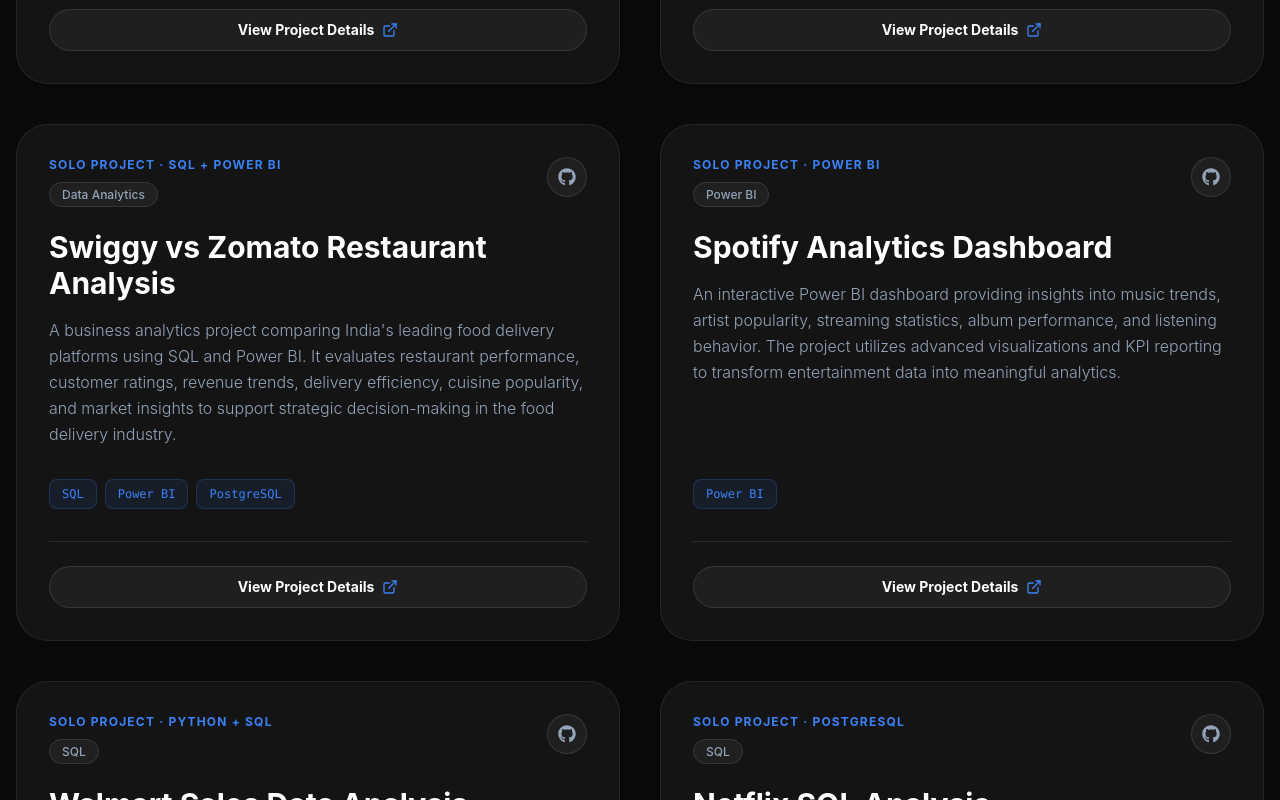
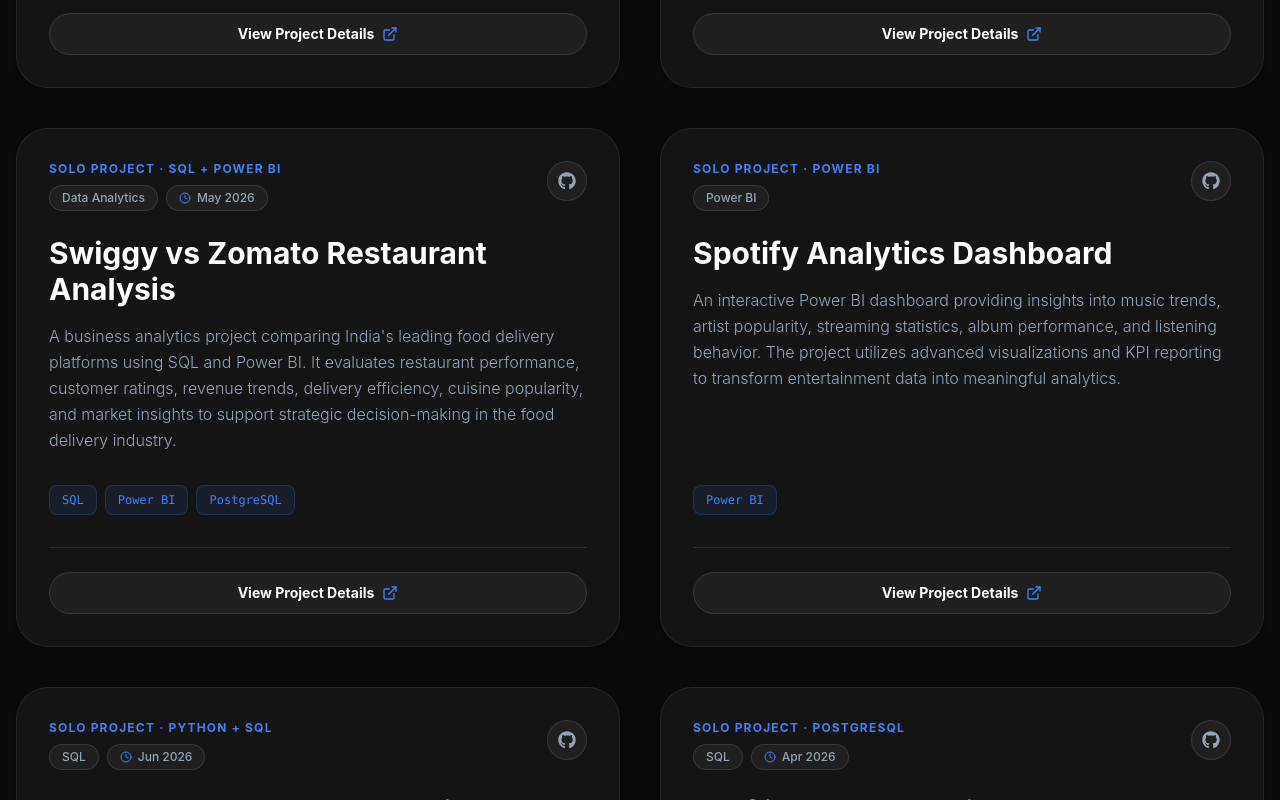
Before and after one commit to khushalsinghsankhla2808/khushal-portfolio, a React (Vite) app in the folder frontend/react-portfolio/: page / in a window 1280 px wide. Shown: the part 6380-7180 px from the top of the page. Built offline with nearby package versions, Linux system fonts and the light colour scheme.

Commit message:
feat: sync project and certification dates with resume

```diff
--- a/frontend/react-portfolio/src/components/sections/Hero.tsx
+++ b/frontend/react-portfolio/src/components/sections/Hero.tsx
@@ -93,7 +93,7 @@
           <div className="hero-buttons flex flex-col sm:flex-row items-center gap-6 mb-12">
             <MagneticButton>
               <a
-                href="/khushal-singh-sankhla-resume.pdf"
+                href="/resume/khushal-singh-sankhla-resume.pdf"
                 download="khushal-singh-sankhla-resume.pdf"
                 className="group relative px-8 py-4 rounded-full font-bold text-base text-white overflow-hidden flex items-center gap-3 transition-all hover:scale-105"
               >
--- a/frontend/react-portfolio/src/components/sections/Projects.tsx
+++ b/frontend/react-portfolio/src/components/sections/Projects.tsx
@@ -1,7 +1,7 @@
 import { useState, useMemo } from 'react';
 import { motion, AnimatePresence } from 'framer-motion';
 import { projects } from '../../data/projects';
-import { ExternalLink, Search, Star } from 'lucide-react';
+import { ExternalLink, Search, Star, Clock } from 'lucide-react';
 import { FaGithub } from 'react-icons/fa';
 import clsx from 'clsx';
 
@@ -113,9 +113,17 @@
                     <span className="text-xs font-bold text-primary uppercase tracking-widest mb-2 block">
                       {project.cardLabel || `Solo Project · ${project.category}`}
                     </span>
-                    <span className="px-3 py-1 bg-white/5 rounded-full text-xs font-medium text-text-secondary border border-white/10">
-                       {project.category}
-                    </span>
+                    <div className="flex items-center gap-2">
+                      <span className="px-3 py-1 bg-white/5 rounded-full text-xs font-medium text-text-secondary border border-white/10">
+                         {project.category}
+                      </span>
+                      {project.duration && (
+                        <span className="flex items-center gap-1.5 px-3 py-1 bg-white/5 rounded-full text-xs font-medium text-text-secondary border border-white/10">
+                          <Clock size={12} className="text-primary" />
+                          {project.duration}
+                        </span>
+                      )}
+                    </div>
                   </div>
 
                   <div className="flex gap-2">
--- a/frontend/react-portfolio/src/data/certs.ts
+++ b/frontend/react-portfolio/src/data/certs.ts
@@ -13,7 +13,7 @@
     title: "Data Analytics Essentials",
     issuer: "Cisco Networking Academy",
     status: "Earned",
-    issueDate: "2023",
+    issueDate: "Jun 2026",
     credentialId: "PENDING",
     verifyUrl: "#",
     image: "/Certificates images/Data Analytics Essentiqal.png"
@@ -22,24 +22,28 @@
     title: "Data Analytics Projects",
     issuer: "Great Learning",
     status: "Earned",
+    issueDate: "Jul 2026",
     image: "/Certificates images/Data Analytics Projects.png"
   },
   {
     title: "Manage and Secure Power BI",
     issuer: "Microsoft Learn",
     status: "Earned",
+    issueDate: "May 2026",
     image: "/Certificates images/Manage and secure Power BI.png"
   },
   {
     title: "Manage a Microsoft Fabric Environment",
     issuer: "Microsoft Learn",
     status: "Earned",
+    issueDate: "Jun 2026",
     image: "/Certificates images/Manage a Microsoft Fabric environment.png"
   },
   {
     title: "Implement Real-Time Intelligence with Microsoft Fabric",
     issuer: "Microsoft Learn",
     status: "Earned",
+    issueDate: "Jun 2026",
     image: "/Certificates images/Implement Real-Time Intelligence with Microsoft Fabric.png"
   },
   {
--- a/frontend/react-portfolio/src/data/projects.ts
+++ b/frontend/react-portfolio/src/data/projects.ts
@@ -14,6 +14,7 @@
   githubUrl: string;
   liveUrl?: string;
   cardLabel?: string;
+  duration?: string;
 
   // Optional legacy fields for Project Detail page
   businessProblem?: string;
@@ -63,6 +64,7 @@
     screenshots: [],
     githubUrl: "https://github.com/khushalsinghsankhla2808/Samsung-Analysis-Report",
     cardLabel: "Solo Project · Power BI",
+    duration: "Jun 2026",
     businessProblem: "Samsung required better visibility into regional logistics and supply chain bottlenecks.",
     objective: "Create an interactive dashboard for executive tracking of regional supply metrics and forecasting.",
     dataset: "Proprietary supply chain data (SQL Database)",
@@ -85,6 +87,7 @@
     screenshots: [],
     githubUrl: "https://github.com/khushalsinghsankhla2808/weather-dashboard",
     cardLabel: "Solo Project · Power BI + APIs",
+    duration: "May 2026",
     businessProblem: "Users needed a consolidated view of live environmental conditions and forecasting data that is often scattered across multiple sources.",
     objective: "Build a real-time Power BI dashboard integrated with OpenWeatherMap API to visualize live weather metrics in an accessible format.",
     dataset: "Live JSON data from OpenWeatherMap API",
@@ -107,6 +110,7 @@
     screenshots: [],
     githubUrl: "https://github.com/khushalsinghsankhla2808/phone-analysis-dashboard",
     cardLabel: "Solo Project · Power BI",
+    duration: "May 2026",
     businessProblem: "Consumers and retailers lacked a unified analytical tool to compare smartphone specs, market pricing, and performance metrics across top brands.",
     objective: "Design a comprehensive comparison dashboard highlighting market dynamics, pricing trends, and technical specifications.",
     dataset: "Scraped market data of 1000+ smartphones (CSV)",
@@ -129,6 +133,7 @@
     screenshots: [],
     githubUrl: "https://github.com/khushalsinghsankhla2808/swiggy-vs-zomato-dashboard",
     cardLabel: "Solo Project · SQL + Power BI",
+    duration: "May 2026",
     businessProblem: "Comparing market share, pricing strategies, and customer satisfaction between two major food delivery apps.",
     objective: "Analyze restaurant data, user ratings, and pricing to deliver a comparative BI dashboard.",
     dataset: "Scraped data from Swiggy and Zomato (CSV)",
@@ -173,6 +178,7 @@
     screenshots: [],
     githubUrl: "https://github.com/khushalsinghsankhla2808/Walmart-Sales-Analysis",
     cardLabel: "Solo Project · Python + SQL",
+    duration: "Jun 2026",
     businessProblem: "Walmart needs to optimize inventory turnover and identify seasonal buying patterns to reduce overstock and stockouts.",
     objective: "Analyze 500k+ sales records to build an end-to-end data pipeline that highlights key sales trends and seasonal impacts.",
     dataset: "Walmart historical sales data (500k+ records, CSV format)",
@@ -195,6 +201,7 @@
     screenshots: [],
     githubUrl: "https://github.com/khushalsinghsankhla2808/netflix-movies-and-tv-shows-dashboard",
     cardLabel: "Solo Project · PostgreSQL",
+    duration: "Apr 2026",
     businessProblem: "Content strategists needed data to understand viewing trends and optimal content duration across different global markets.",
     objective: "Perform advanced SQL analysis on Netflix's library to identify content strategies and gaps.",
     dataset: "Netflix Movies and TV Shows dataset from Kaggle",
```
